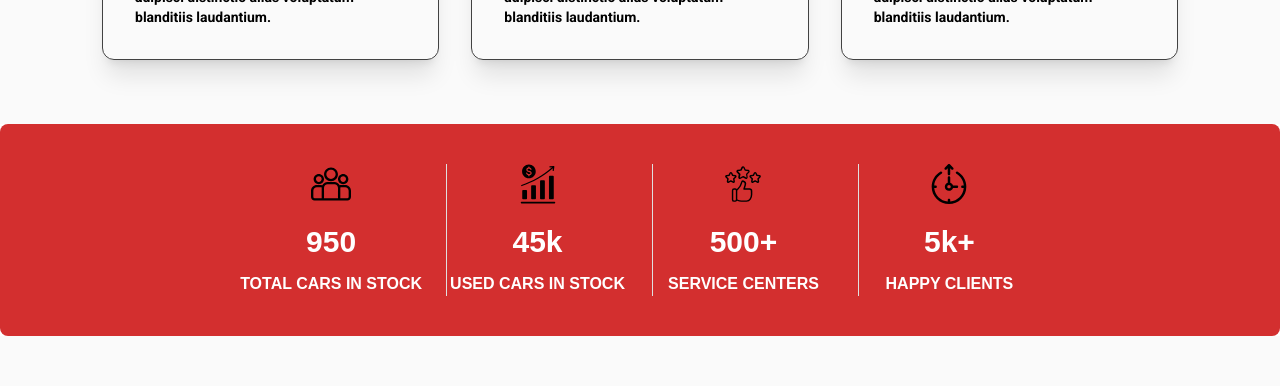
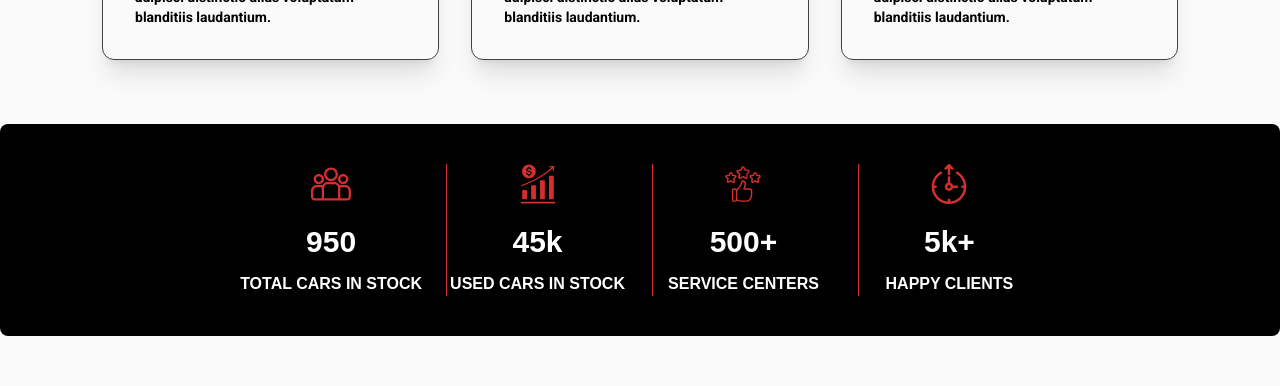
Before and after one commit to Hamadn/Chrono-Drive, a React (Vite) app in the folder Chrono Drive/: page /about in a window 1280 px wide. Shown: the part 1160-1546 px from the top of the page. Built offline with nearby package versions, Linux system fonts and the light colour scheme.

Commit message:
Changing styling for the stats section component

```diff
--- a/Chrono Drive/src/components/About/Stats.jsx
+++ b/Chrono Drive/src/components/About/Stats.jsx
@@ -1,13 +1,13 @@
 import Container from "../container/Container";
 function Stats() {
   return (
-    <div className="font-[sans-serif] text-white bg-red-700 rounded-lg p-10 h-70">
+    <div className="font-[sans-serif] text-white bg-black rounded-lg p-10 h-70">
       <Container>
-        <div className="grid lg:grid-cols-4 sm:grid-cols-2 gap-x-6 gap-y-12 divide-x divide-gray-300">
+        <div className="grid lg:grid-cols-4 sm:grid-cols-2 gap-x-6 gap-y-12 divide-x divide-red-700">
           <div className="text-center">
             <svg
               xmlns="http://www.w3.org/2000/svg"
-              className="fill-black w-10 inline-block"
+              className="fill-red-700 w-10 inline-block"
               viewBox="0 0 512 512"
             >
               <path
@@ -25,7 +25,7 @@ function Stats() {
           <div className="text-center">
             <svg
               xmlns="http://www.w3.org/2000/svg"
-              className="fill-black w-10 inline-block"
+              className="fill-red-700 w-10 inline-block"
               viewBox="0 0 512 512"
             >
               <path
@@ -41,7 +41,7 @@ function Stats() {
           <div className="text-center">
             <svg
               xmlns="http://www.w3.org/2000/svg"
-              className="fill-black w-10 inline-block"
+              className="fill-red-700 w-10 inline-block"
               viewBox="0 0 28 28"
             >
               <path
@@ -56,7 +56,7 @@ function Stats() {
           <div className="text-center">
             <svg
               xmlns="http://www.w3.org/2000/svg"
-              className="fill-black w-10 inline-block"
+              className="fill-red-700 w-10 inline-block"
               viewBox="0 0 512 512"
             >
               <path
```
